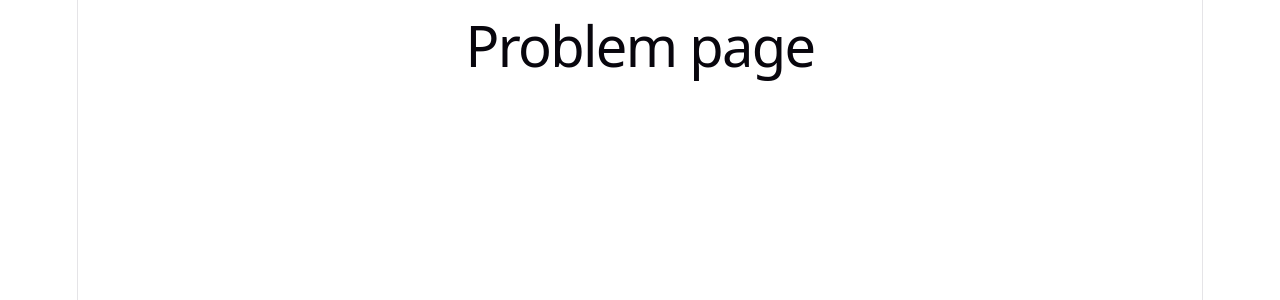
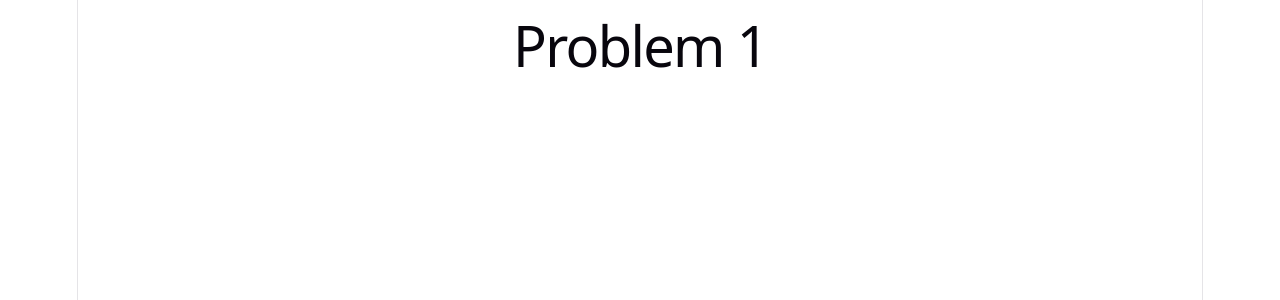
Before and after one commit to Mahan-RN/Rnold, a React (Vite) app in the folder frontend/: page /problems/1 in a window 1280 px wide. Shown: the top 300 px of the page. Built offline with nearby package versions, Linux system fonts and the light colour scheme.

Commit message:
More react router setup. Added additional functionality to ProblemPage

```diff
--- a/frontend/src/main.tsx
+++ b/frontend/src/main.tsx
@@ -14,7 +14,7 @@ const router = createBrowserRouter([
         errorElement: <NotFoundPage />,
     },
     {
-        path: "/problems/:id",
+        path: "/problems/:problemID",
         element: <ProblemPage />,
     },
 ]);
--- a/frontend/src/pages/ProblemPage.tsx
+++ b/frontend/src/pages/ProblemPage.tsx
@@ -1,3 +1,7 @@
+import { useParams } from "react-router";
+
 export default function Path() {
-    return <h1>Problem page</h1>;
+    const params = useParams();
+    const problemID = params.problemID;
+    return <h1>Problem {problemID}</h1>;
 }
```
Also changed, not shown: frontend/src/components/Navbar.tsx (added).
